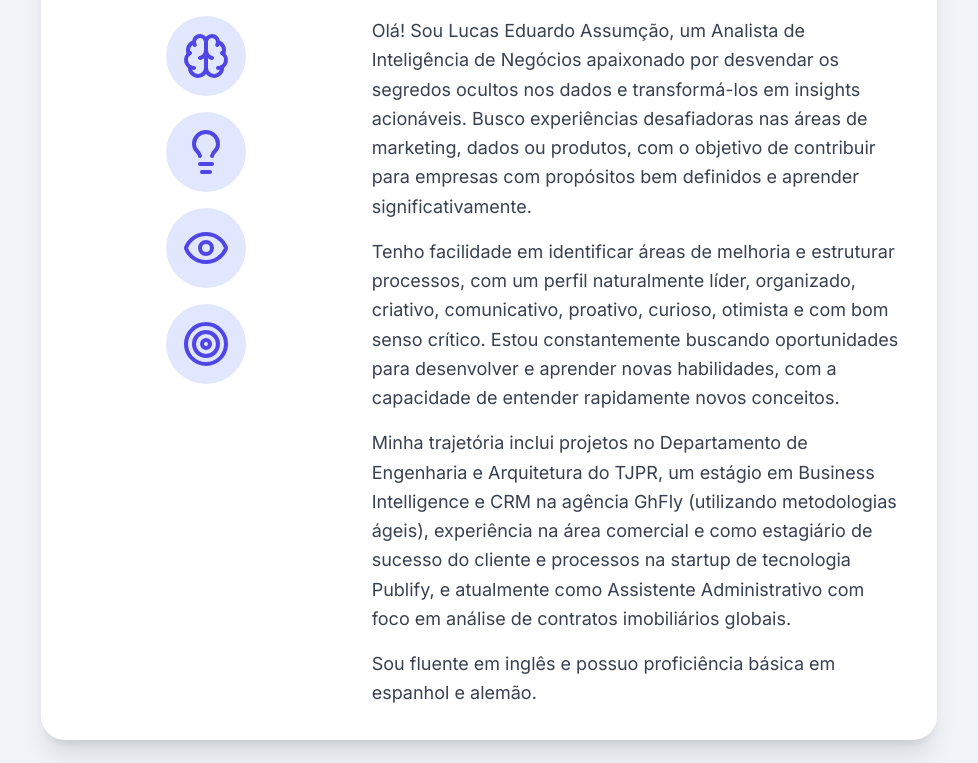
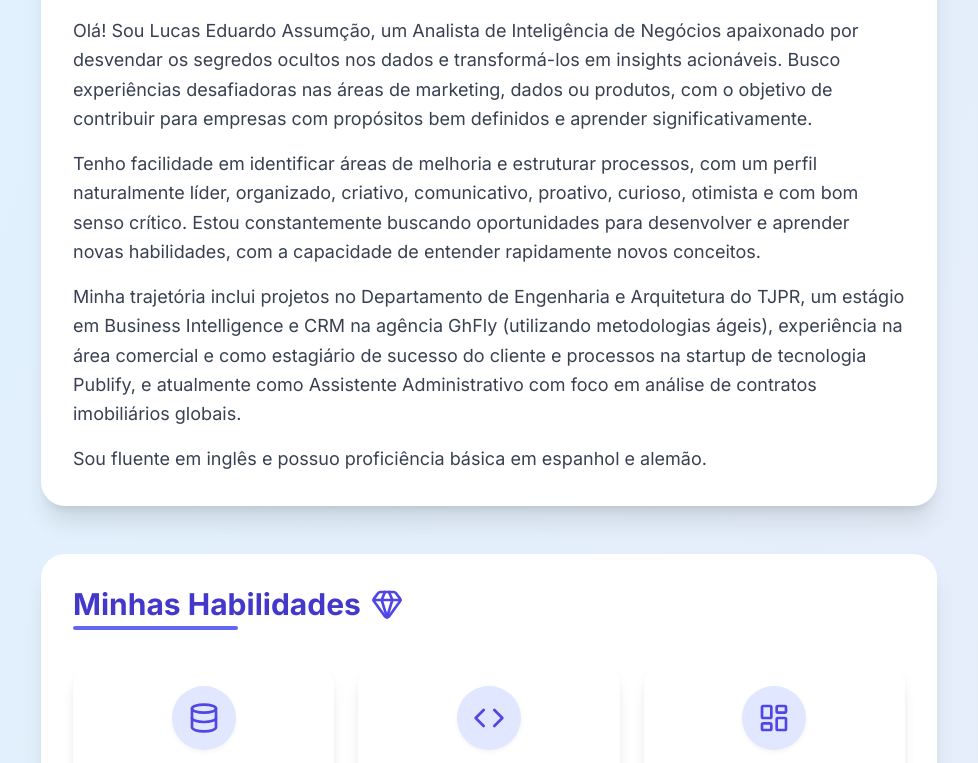
Before and after one commit to FelipeAM96/Portfolio-Ludu, a plain HTML site: page index.html in a window 1280 px wide. Shown: the part 408-1171 px from the top of the page, without its empty margins (151-1129 px from the left). Drawn offline with nearby package versions, Linux system fonts and the light colour scheme.

Commit message:
Update index.html

```diff
--- a/index.html
+++ b/index.html
@@ -12,13 +12,17 @@
     <script src="https://unpkg.com/lucide@latest"></script>
     <style>
         body {
+            /* Updated background to a subtle gradient for more color */
+            background: linear-gradient(to bottom right, #e0f2fe, #e8eaf6); /* Light blue to light indigo gradient */
             font-family: 'Inter', sans-serif;
-            background-color: #f0f4f8; /* Light blue-gray background */
+            color: #2d3748; /* Darker gray for better contrast */
         }
         .section-title {
             position: relative;
-            display: inline-block;
+            display: inline-flex; /* Changed to inline-flex to align icon with text */
+            align-items: center;
             padding-bottom: 8px;
+            gap: 10px; /* Space between title and icon */
         }
         .section-title::after {
             content: '';
@@ -41,17 +45,24 @@
             box-shadow: 0 20px 25px -5px rgba(0, 0, 0, 0.1), 0 8px 10px -6px rgba(0, 0, 0, 0.05); /* Larger shadow */
         }
         .icon-wrapper {
-            background-color: #e0e7ff; /* Indigo 100 */
+            background-color: #e0e7ff; /* Indigo 100 - slightly lighter for contrast */
             border-radius: 9999px; /* rounded-full */
             padding: 1rem;
             display: inline-flex;
             justify-content: center;
             align-items: center;
+            box-shadow: 0 2px 4px rgba(0, 0, 0, 0.05); /* Subtle shadow for icons */
         }
         /* Custom styles for Lucide icons */
         .lucide {
-            width: 24px;
-            height: 24px;
+            width: 28px; /* Slightly larger icons */
+            height: 28px;
+            color: #4f46e5; /* Indigo 600 */
+        }
+        /* Specific icon sizes for section titles */
+        .lucide-title-icon {
+            width: 32px;
+            height: 32px;
             color: #4f46e5; /* Indigo 600 */
         }
         .project-image {
@@ -62,13 +73,15 @@
             cursor: pointer; /* Indicate clickability */
         }
 
-        /* Keyframe for floating animation */
-        @keyframes float {
-            0% { transform: translateY(0px); }
-            50% { transform: translateY(-10px); }
-            100% { transform: translateY(0px); }
+        /* Keyframe for sparkling pulse animation */
+        @keyframes sparkle-pulse {
+            0% { transform: scale(1); opacity: 1; }
+            50% { transform: scale(1.2); opacity: 0.8; }
+            100% { transform: scale(1); opacity: 1; }
         }
-        /* Removed float-animation from profile picture for a more professional look */
+        .sparkle-animation {
+            animation: sparkle-pulse 1.5s ease-in-out infinite;
+        }
 
         /* Modal styles */
         .modal-overlay {
@@ -155,7 +168,7 @@
                      onerror="this.onerror=null;this.src='https://placehold.co/400x400/818cf8/ffffff?text=Lucas';"
                      alt="Foto de perfil de Lucas Eduardo Assumção"
                      class="w-full h-full object-cover">
-                <div class="absolute bottom-0 right-0 p-2 bg-indigo-500 rounded-full border-2 border-white">
+                <div class="absolute bottom-0 right-0 p-2 bg-indigo-500 rounded-full border-2 border-white sparkle-animation">
                     <i data-lucide="sparkles" class="lucide text-white w-6 h-6"></i>
                 </div>
             </div>
@@ -168,23 +181,12 @@
 
         <!-- About Me Section -->
         <section id="about" class="w-full max-w-4xl bg-white rounded-3xl shadow-xl p-8 mb-12">
-            <h2 class="text-3xl font-bold text-indigo-700 mb-6 section-title">Sobre Mim</h2>
+            <h2 class="text-3xl font-bold text-indigo-700 mb-6 section-title">
+                Sobre Mim <i data-lucide="user-check" class="lucide-title-icon"></i>
+            </h2>
             <div class="flex flex-col md:flex-row items-center md:items-start space-y-6 md:space-y-0 md:space-x-8">
-                <div class="md:w-1/3 flex flex-col items-center space-y-4"> <!-- Alterado para flex-col e space-y-4 -->
-                    <div class="icon-wrapper">
-                        <i data-lucide="brain" class="lucide w-12 h-12"></i>
-                    </div>
-                    <div class="icon-wrapper">
-                        <i data-lucide="lightbulb" class="lucide w-12 h-12"></i>
-                    </div>
-                    <div class="icon-wrapper">
-                        <i data-lucide="eye" class="lucide w-12 h-12"></i>
-                    </div>
-                    <div class="icon-wrapper">
-                        <i data-lucide="target" class="lucide w-12 h-12"></i>
-                    </div>
-                </div>
-                <div class="md:w-2/3 text-lg leading-relaxed text-gray-700">
+                <!-- Removed the icon wrapper div from here -->
+                <div class="md:w-full text-lg leading-relaxed text-gray-700">
                     <p class="mb-4">Olá! Sou Lucas Eduardo Assumção, um Analista de Inteligência de Negócios apaixonado por desvendar os segredos ocultos nos dados e transformá-los em insights acionáveis. Busco experiências desafiadoras nas áreas de marketing, dados ou produtos, com o objetivo de contribuir para empresas com propósitos bem definidos e aprender significativamente.</p>
                     <p class="mb-4">Tenho facilidade em identificar áreas de melhoria e estruturar processos, com um perfil naturalmente líder, organizado, criativo, comunicativo, proativo, curioso, otimista e com bom senso crítico. Estou constantemente buscando oportunidades para desenvolver e aprender novas habilidades, com a capacidade de entender rapidamente novos conceitos.</p>
                     <p class="mb-4">Minha trajetória inclui projetos no Departamento de Engenharia e Arquitetura do TJPR, um estágio em Business Intelligence e CRM na agência GhFly (utilizando metodologias ágeis), experiência na área comercial e como estagiário de sucesso do cliente e processos na startup de tecnologia Publify, e atualmente como Assistente Administrativo com foco em análise de contratos imobiliários globais.</p>
@@ -195,7 +197,9 @@
 
         <!-- Skills Section -->
         <section id="skills" class="w-full max-w-4xl bg-white rounded-3xl shadow-xl p-8 mb-12">
-            <h2 class="text-3xl font-bold text-indigo-700 mb-8 section-title">Minhas Habilidades</h2>
+            <h2 class="text-3xl font-bold text-indigo-700 mb-8 section-title">
+                Minhas Habilidades <i data-lucide="gem" class="lucide-title-icon"></i>
+            </h2>
             <div class="grid grid-cols-1 sm:grid-cols-2 lg:grid-cols-3 gap-6">
                 <!-- Skill Card 1: SQL & Modelagem de Dados -->
                 <div class="card p-6 flex flex-col items-center text-center">
@@ -274,7 +278,9 @@
 
         <!-- Projects Section -->
         <section id="projects" class="w-full max-w-4xl bg-white rounded-3xl shadow-xl p-8 mb-12">
-            <h2 class="text-3xl font-bold text-indigo-700 mb-8 section-title">Meus Projetos</h2>
+            <h2 class="text-3xl font-bold text-indigo-700 mb-8 section-title">
+                Meus Projetos <i data-lucide="rocket" class="lucide-title-icon"></i>
+            </h2>
             <div class="grid grid-cols-1 md:grid-cols-2 gap-8">
                 <!-- Project Card 1: Dashboard de Performance Comercial -->
                 <div class="card overflow-hidden">
@@ -341,7 +347,9 @@
 
         <!-- Contact Section -->
         <section id="contact" class="w-full max-w-4xl bg-white rounded-3xl shadow-xl p-8 mb-12 text-center">
-            <h2 class="text-3xl font-bold text-indigo-700 mb-8 section-title">Vamos Conectar!</h2>
+            <h2 class="text-3xl font-bold text-indigo-700 mb-8 section-title">
+                Vamos Conectar! <i data-lucide="send" class="lucide-title-icon"></i>
+            </h2>
             <p class="text-lg text-gray-700 mb-6">Se você tem um projeto em mente, uma pergunta ou apenas quer conversar sobre dados, sinta-se à vontade para entrar em contato.</p>
             <div class="flex flex-col sm:flex-row justify-center items-center space-y-4 sm:space-y-0 sm:space-x-6">
                 <a href="mailto:seu.email@example.com" class="bg-indigo-600 hover:bg-indigo-700 text-white font-bold py-3 px-6 rounded-full transition duration-300 ease-in-out flex items-center shadow-lg">
```
